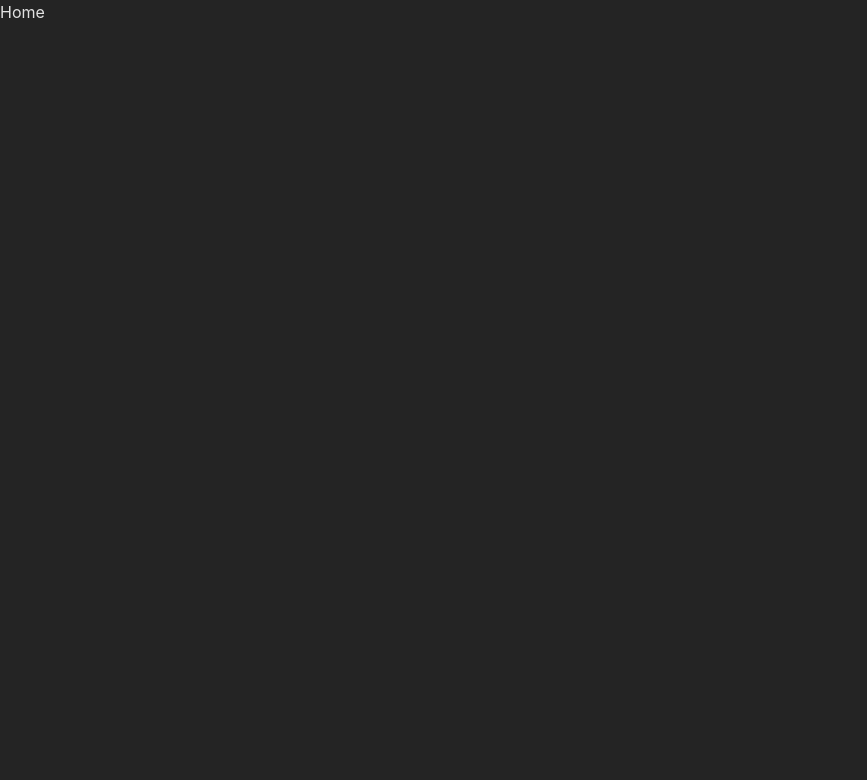
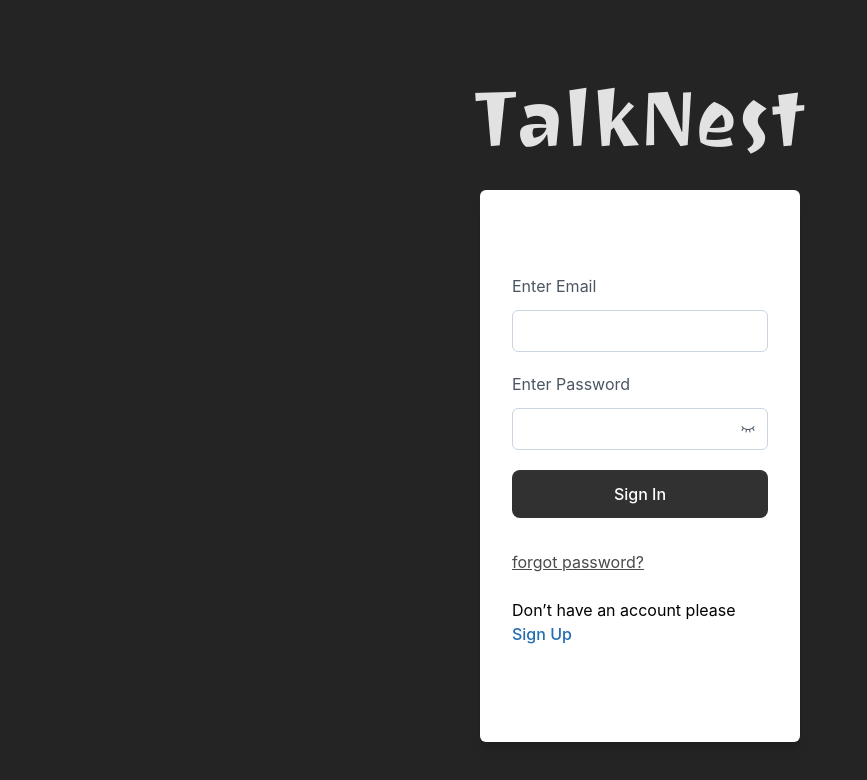
Before and after one commit to sairoon/talk-nest, a React (Vite) app: page / in a window 1280 px wide. Shown: the top 780 px of the page, without its empty margins (0-867 px from the left). Built offline with nearby package versions, Linux system fonts and the light colour scheme.

Commit message:
private-route-implimented

```diff
--- a/src/App.jsx
+++ b/src/App.jsx
@@ -4,18 +4,24 @@ import {
   Route,
   RouterProvider,
 } from "react-router-dom";
+import "react-toastify/dist/ReactToastify.css";
 import Register from "./pages/auth/Register";
-import "react-toastify/dist/ReactToastify.css";
 import Login from "./pages/auth/Login";
 import Home from "./pages/home/Home";
+import LoggedInUser from "./private/routes/LoggedInUser";
+import NotLoggedInUser from "./private/routes/NotLoggedInUser";
 
 function App() {
   const router = createBrowserRouter(
     createRoutesFromElements(
       <Route>
-        <Route path="/sign-up" element={<Register />} />
-        <Route path="/sign-in" element={<Login />} />
-        <Route path="/" element={<Home />} />
+        <Route element={<LoggedInUser />}>
+          <Route path="/" element={<Home />} />
+        </Route>
+        <Route element={<NotLoggedInUser />}>
+          <Route path="/sign-up" element={<Register />}/>
+          <Route path="/sign-in" element={<Login />} />
+        </Route>
       </Route>
     )
   );
--- a/src/components/register/Index.jsx
+++ b/src/components/register/Index.jsx
@@ -56,7 +56,7 @@ const RegFormComp = ({ toast }) => {
               }
             );
             setTimeout(() => {
-              navigate ("/sign-in")  ;
+              navigate("/sign-in");
             }, 6000);
             setLoader(false);
           })
--- a/src/pages/home/Home.jsx
+++ b/src/pages/home/Home.jsx
@@ -2,7 +2,9 @@ import React from 'react'
 
 const Home = () => {
   return (
-    <div>Home</div>
+   <>
+    <h1>Home</h1>
+   </>
   )
 }
 
--- /dev/null
+++ b/src/private/routes/LoggedInUser.jsx
@@ -0,0 +1,9 @@
+import { useSelector } from "react-redux";
+import { Outlet } from "react-router-dom";
+import Login from "../../pages/auth/Login";
+
+export default function LoggedInUser() {
+  const user = useSelector((user) => user.login.loggedIn);
+  return user ? <Outlet /> : <Login />;
+
+}
--- /dev/null
+++ b/src/private/routes/NotLoggedInUser.jsx
@@ -0,0 +1,8 @@
+import { useSelector } from "react-redux";
+import { Navigate, Outlet } from "react-router-dom";
+
+export default function NotLoggedInUser() {
+  const user = useSelector((user) => user.login.loggedIn);
+  return user ? <Navigate to="/" /> : <Outlet />;
+
+}
```
Also changed, not shown: src/pages/auth/Login.jsx (+6 -6 lines), src/features/slices/LoginSlice.jsx (line endings or trailing spaces).
